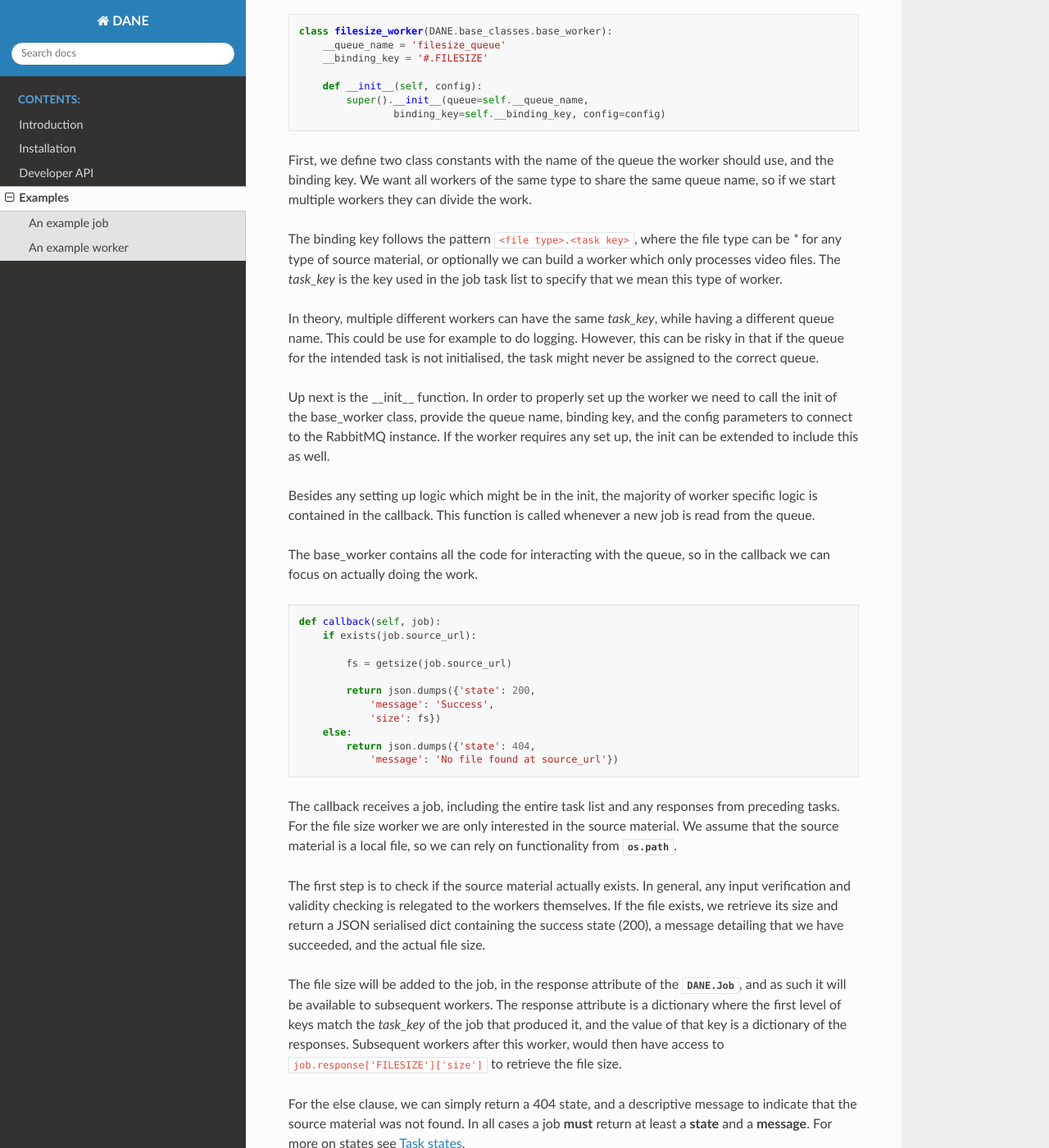
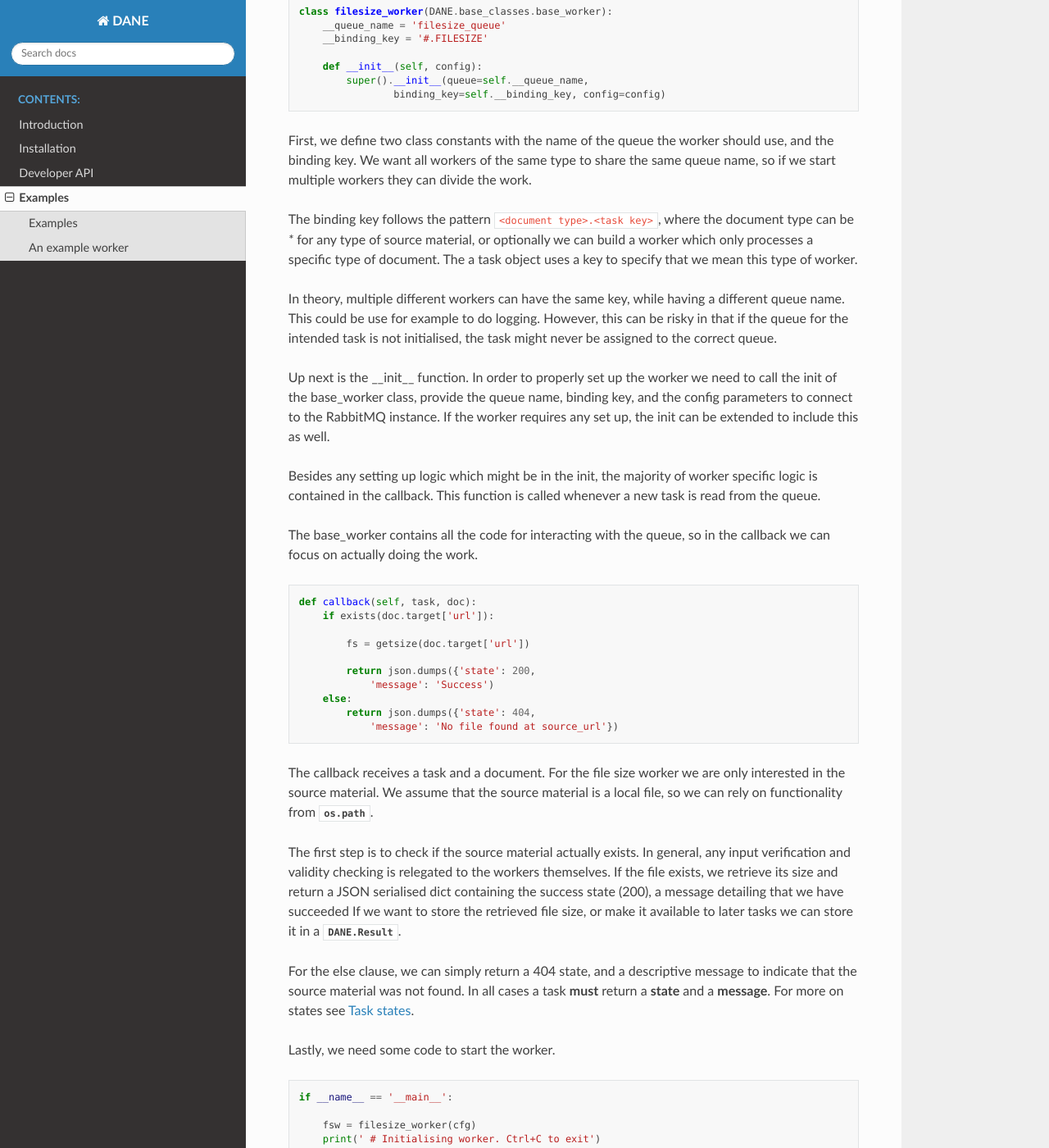
Before and after one commit to CLARIAH/DANE, a Sphinx documentation site: the page built from docs/examples.rst, in a window 1280 px wide and 1400 px high, scrolled down 809 px. Shown: the whole window at 82% size. Built offline with Sphinx 7.4.7 and the Read the Docs theme 2.0.0, drawn with Linux system fonts in a browser that asks for light colours; some of the changed text lies outside the part shown.

```diff
--- a/docs/examples.rst
+++ b/docs/examples.rst
@@ -3,20 +3,19 @@
 
 All code examples can be found `here <https://github.com/CLARIAH/DANE/tree/master/examples>`_.
 
-An example job
+Examples
 **********************
 
-A job can contain anything from single tasks, to incredibly complex task lists. Instead of covering
-this entire range, we've instead create a jupyter notebook for you to experiment with creating
-a DANE job yourself.
+To explore the options of DANE we've create a jupyter notebook for you to experiment with creating
+a DANE documents and tasks yourself.
 
-https://github.com/CLARIAH/DANE/blob/master/examples/job_examples.ipynb
+https://github.com/CLARIAH/DANE/blob/master/examples/dane_example.ipynb
 
-Instead of performing any interaction with a DANE server, the job examples work with a
+Instead of performing any interaction with a DANE server, the examples work with a
 `DummyHandler <https://github.com/CLARIAH/DANE/blob/master/examples/dummyhandler.py>`_
 which implements all the required handler functionality. The DummyHandler simply
 stores all information in variables, as such there is no persistence of the data,
-but it does allow for experimenting with DANE jobs.
+but it does allow for experimenting with DANE.
 
 An example worker
 **********************
@@ -46,12 +45,12 @@
 and the binding key. We want all workers of the same type to share the same queue name,
 so if we start multiple workers they can divide the work.
 
-The binding key follows the pattern :code:`<file type>.<task key>`, where the file type
+The binding key follows the pattern :code:`<document type>.<task key>`, where the document type
 can be `*` for any type of source material, or optionally we can build a worker which only
-processes video files. The `task_key` is the key used in the job task list to specify that
+processes a specific type of document. The a task object uses a key to specify that
 we mean this type of worker.
 
-In theory, multiple different workers can have the same `task_key`, while having a
+In theory, multiple different workers can have the same key, while having a
 different queue name. This could be use for example to do logging. However, this can be
 risky in that if the queue for the intended task is not initialised, the task might never
 be assigned to the correct queue.
@@ -62,7 +61,7 @@
 the init can be extended to include this as well.
 
 Besides any setting up logic which might be in the init, the majority of worker specific
-logic is contained in the callback. This function is called whenever a new job is read
+logic is contained in the callback. This function is called whenever a new task is read
 from the queue.
 
 The base_worker contains all the code for interacting with the queue, so in the
@@ -70,37 +69,30 @@
 
 .. code-block:: python
 
-    def callback(self, job):
-        if exists(job.source_url):
+    def callback(self, task, doc):
+        if exists(doc.target['url']):
 
-            fs = getsize(job.source_url)
+            fs = getsize(doc.target['url'])
 
             return json.dumps({'state': 200,
-                'message': 'Success',
-                'size': fs})
+                'message': 'Success')
         else:
             return json.dumps({'state': 404,
                 'message': 'No file found at source_url'})
 
-The callback receives a job, including the entire task list and any responses
-from preceding tasks. For the file size worker we are only interested in the
+The callback receives a task and a document. For the file size worker we are only interested in the
 source material. We assume that the source material is a local file, so we can
 rely on functionality from :class:`os.path`.
 
 The first step is to check if the source material actually exists. In general,
 any input verification and validity checking is relegated to the workers
 themselves. If the file exists, we retrieve its size and return a JSON serialised
-dict containing the success state (200), a message detailing that we have succeeded,
-and the actual file size.
-
-The file size will be added to the job, in the response attribute of the :class:`DANE.Job`,
-and as such it will be available to subsequent workers. The response attribute is a dictionary
-where the first level of keys match the `task_key` of the job that produced it, and the
-value of that key is a dictionary of the responses. Subsequent workers after this worker,
-would then have access to :code:`job.response['FILESIZE']['size']` to retrieve the file size.
+dict containing the success state (200), a message detailing that we have succeeded
+If we want to store the retrieved file size, or make it available to later tasks we can
+store it in a :class:`DANE.Result`.
 
 For the else clause, we can simply return a 404 state, and a descriptive message to indicate
-that the source material was not found. In all cases a job **must** return at least a **state**
+that the source material was not found. In all cases a task **must** return a **state**
 and a **message**. For more on states see :ref:`states`.
 
 Lastly, we need some code to start the worker.
@@ -118,8 +110,8 @@
             fsw.stop()
 
 To start a worker, we first initialise it with a config file. By default
-a worker only needs access to the RabbitMQ details provided by the DANE.config,
-such that it can
+a worker only needs access to the ElasticSearch and RabbitMQ details provided
+by the DANE.config, such that it can store and read data, as well as
 set up a queue and listen to work to perform. However, this can be extended
 with worker specific configuration options. More details on how to work with
 the configuration can be found in the :ref:`Usage <config>` guide.
@@ -131,6 +123,6 @@
 which we catch with the try-except block, and then we call the stop method.
 
 To test this worker it is necessary to have access to a `RabbitMQ <https://www.rabbitmq.com/>`_
-instance. However, to simulate job requests we have constructed
+instance. However, to simulate task requests we have constructed
 `a generator <https://github.com/CLARIAH/DANE/blob/master/examples/filesize_request_generator.py>`_
 which can be run without having to set up the other components of a DANE server.
--- a/setup.py
+++ b/setup.py
@@ -6,7 +6,7 @@
     long_description = f.read()
 
 setup(name='DANE',
-    version='0.2',
+    version='0.2.1',
     author='Nanne van Noord',
     author_email='n.j.e.vannoord@uva.nl',
     url='https://github.com/CLARIAH/DANE',
```
Also changed, not shown: 3 other files.
